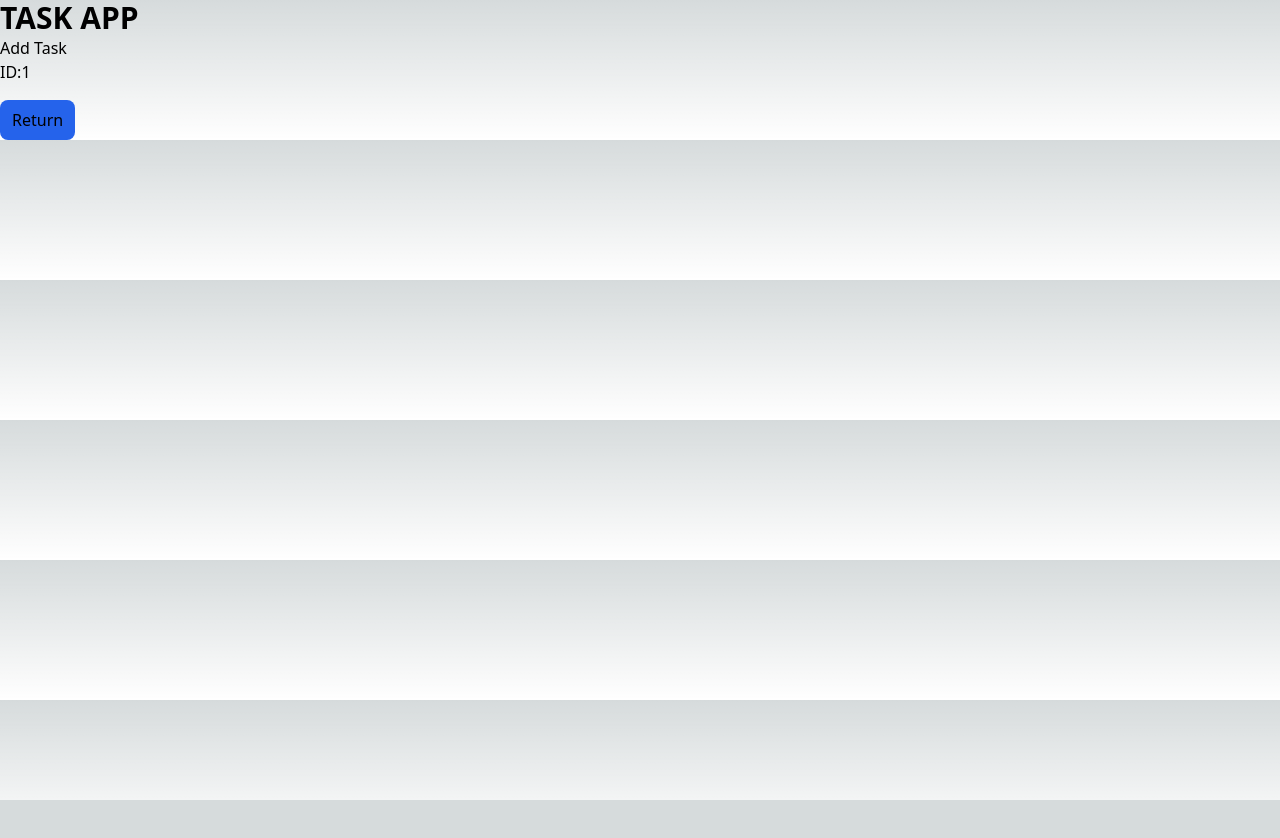
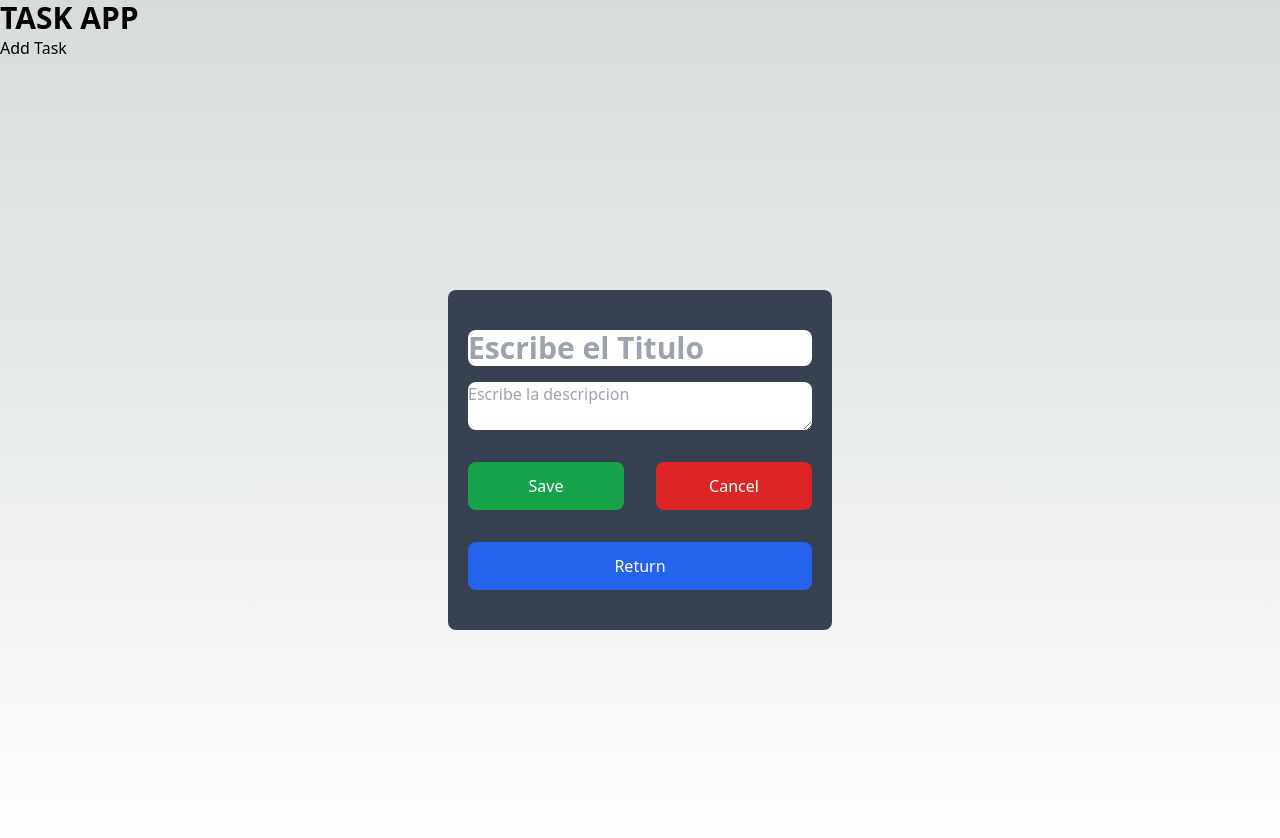
Before and after one commit to Joseduardo25/nextjs-context-crud, a Next.js app: page /edit/1 in a window 1280 px wide. Shown: the top 838 px of the page. Before the commit the page ends 800 px from the top, so only its background shows below. Built offline with nearby package versions, Linux system fonts and the light colour scheme.

Commit message:
add: created editForm used like base new

```diff
--- a/src/app/edit/[id]/page.js
+++ b/src/app/edit/[id]/page.js
@@ -1,20 +1,4 @@
 "use client"
-import { useRouter } from 'next/navigation'
+import NewFormPage  from '../../new/page'
 
-const page = ({params}) => {
-  // eslint-disable-next-line react-hooks/rules-of-hooks
-  const router = useRouter()
-  return (
-    <div>
-      <h1>ID:{params.id}</h1>
-      <button
-        className='bg-blue-600 py-2 px-3 rounded-lg mt-4'
-        onClick={()=> router.push('/')}
-      >
-        Return
-      </button>
-    </div>
-  )
-}
-
-export default page
+export default NewFormPage
```
